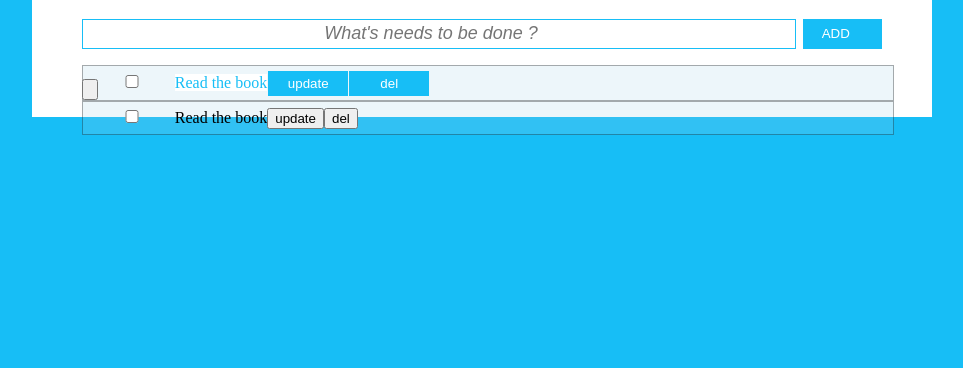
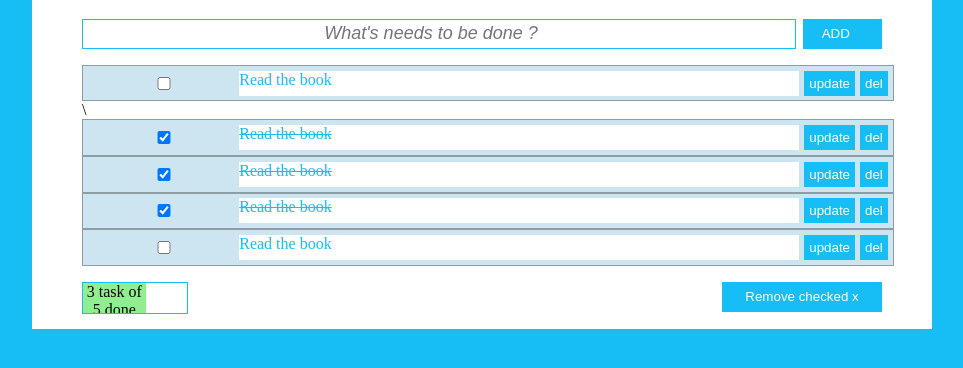
Before and after one commit to drbea/day4_odc, a plain HTML site: page exo/exo2_todolist.html in a window 1280 px wide. Shown: the part 128-496 px from the top of the page, without its empty margins (158-1121 px from the left). Drawn offline with Linux system fonts and the light colour scheme.

Commit message:
v.0.0.1 Obtention de la version 1 de mon todo list

```diff
--- a/exo/exo2_todolist.html
+++ b/exo/exo2_todolist.html
@@ -19,121 +19,27 @@
 
             <div class="list">
                 <ul>
+                    <li class="list-element"><input class="li-list" type="checkbox" name="" id=""  value=""><span class="todo-text">Read the book</span><input type="button" class="btn-update btn" value="update"><input class="btn-delete btn" type="button" value="del"></li>\
+                    <li class="list-element"><input class="li-list" checked type="checkbox" name="" id=""  value=""><span class="todo-text">Read the book</span><input type="button" class="btn-update btn" value="update"><input class="btn-delete btn" type="button" value="del"></li>
+                    <li class="list-element"><input class="li-list" checked type="checkbox" name="" id=""  value=""><span class="todo-text">Read the book</span><input type="button" class="btn-update btn" value="update"><input class="btn-delete btn" type="button" value="del"></li>
+                    <li class="list-element"><input class="li-list"  checked type="checkbox" name="" id=""  value=""><span class="todo-text">Read the book</span><input type="button" class="btn-update btn" value="update"><input class="btn-delete btn" type="button" value="del"></li>
                     <li class="list-element"><input class="li-list" type="checkbox" name="" id=""  value=""><span class="todo-text">Read the book</span><input type="button" class="btn-update btn" value="update"><input class="btn-delete btn" type="button" value="del"></li>
-                    <li class="list-element"><input class="li-list" type="checkbox" name="" id=""  value=""><span>Read the book</span><input type="button" value="update"><input type="button" value="del"></li>
+
                 </ul>
             </div>
 
             <div class="pied">
-                <table id="table">
-                    <tbody></tbody>
-               </table>
-               <input type="submit" value="" value = "Remove checked">
+               <div class="pied-element">
+                   <div class="progress">
+                       <div class="progress-bar">3 task of 5 done</div>
+                   </div>
+               </div>
+               <input class="rm-checked btn"  type="submit" value = "Remove checked x">
             </div>
         </div>
 
     </div>
 
+
 </body>
 </html>
-
-
-<style>
-
-#body {
-    background-color: #17bef6;
-}
-.container {
-    margin: 50px auto;
-    border: 2px solid #fff;
-    width: 50em;
-    height: 80%;
-    background-color: #fff;
-    /* text-align: center; */
-    padding: 15px 3em;
-}
-
-.btn {
-    background-color: #17bef6;
-    padding: 5px;
-    color: #fff;
-    text-align: center;
-    border: none;
-    width: 80px;
-}
-
-
-h1 {
-    text-align: center;
-    text-transform: uppercase;
-}
-.tete, .list {
-    display: flex;
-    width: 100%;
-    justify-content: center;
-    height: 30px;
-}
-
-.tete-element {
-    padding: 5px;
-    font-size: large;
-    height: 100%;
-    width: 90%;
-    text-align: center;
-    font-style: italic;
-    border: 1px solid #17bef6;
-
-}
-
-
-.add-btn {
-    width: 10%;
-    text-align: center;
-    margin-left: 0.5em;
-}
-
-
-/*Liste Element    */
-.list {
-    width: 100%;
-    margin: auto;
-
-}
-
-ul {
-    margin: 1em 0;
-    padding: 0;
-    width: 100%;
-}
-
-ul li {
-    list-style-type: none;
-    width: 100%;
-    background-color: #9ecde430;
-    border: 1.5px solid #00000050;
-    margin: 0;
-    padding: 0.3em;
-}
-.todo-text{
-    background-color: #fff;
-    color: #17bef6;
-    width: 70%;
-}
-
-.li-list {
-    width: 10%;
-}
-
-.todo-text {
-    width: 70%;
-}
-
-.btn-delete {
-    width: 10%;
-    margin-left: 1px;
-}
-.btn-update {
-    margin-left: 1px;
-    width: 10%;
-}
-</style>
--- a/exo/static/css/exo_css1.css
+++ b/exo/static/css/exo_css1.css
@@ -2,19 +2,17 @@
 #body {
     background-color: #17bef6;
 }
+
 .container {
     margin: 50px auto;
     border: 2px solid #fff;
     width: 50em;
+/*    height: fit-content;*/
     background-color: #fff;
-    /* text-align: center; */
     padding: 15px 3em;
+
 }
 
-.tete {
-    display: flex;
-    justify-content: center;
-}
 
 .btn {
     background-color: #17bef6;
@@ -22,40 +20,115 @@
     color: #fff;
     text-align: center;
     border: none;
-   /* width: 80px;*/
+    width: 80px;
 }
+
 
 h1 {
     text-align: center;
     text-transform: uppercase;
 }
+.tete {
+    display: flex;
+    width: 100%;
+    justify-content: center;
+    height: 30px;
+}
 
-.tete-input {
-    padding: 20px;
+.tete-element {
+    padding: 5px;
     font-size: large;
-    height: 10px;
+    height: 100%;
     width: 90%;
-    margin-right: 0.5em;
     text-align: center;
     font-style: italic;
+    border: 1px solid #17bef6;
 
 }
 
+
 .add-btn {
-    /*padding: 20px;*/
     width: 10%;
-    float: right;
-    margin-right: 0;
-    right: 0;
+    text-align: center;
+    margin-left: 0.5em;
 }
 
-/*Liste du milieu */
 
-/*li {
+/*000000000000Liste Element */
+.list {
+    width: 100%;
+    margin: auto;
+
+}
+
+ul {
+    margin: 1em 0;
+    padding: 0;
+    width: 100%;
+}
+
+ul li {
     list-style-type: none;
     width: 100%;
-    background-color: #cfe8f0;
+    background-color: #9ecde485;
     border: 1.5px solid #00000050;
+    margin: 0;
+    padding: 0.3em;
+    display: flex;
+
+}
+.todo-text{
+    background-color: #fff;
+    color: #17bef6;
+    width: 70%;
+}
+
+.li-list {
+    width: 10%;
+    margin: auto;
+
+}
+
+.btn-delete, .btn-update {
+    width: fit-content;
+    margin: auto 0 auto 5px;
+
+}
+/*                   */
+/*            FOOOTTTER       */
 
 
-}*/
+.pied {
+    display: flex;
+    height: 30px;
+    justify-content: space-between;
+
+}
+
+#pied-element {
+  width: 300px;
+  margin-right: 30em;
+/*  float: right;*/
+}
+.rm-checked {
+ /*   float: right;*/
+    width: 20%;
+}
+
+.progress {
+    width: 100%;
+    height: 100%;
+    border: 1px solid #17bef6;
+    overflow: hidden;
+}
+
+.progress-bar{
+    background-color: lightgreen;
+    height: 100%;
+    width: 60%;
+    text-align: center;
+}
+
+input:checked + span {
+    text-decoration: line-through;
+}
```
